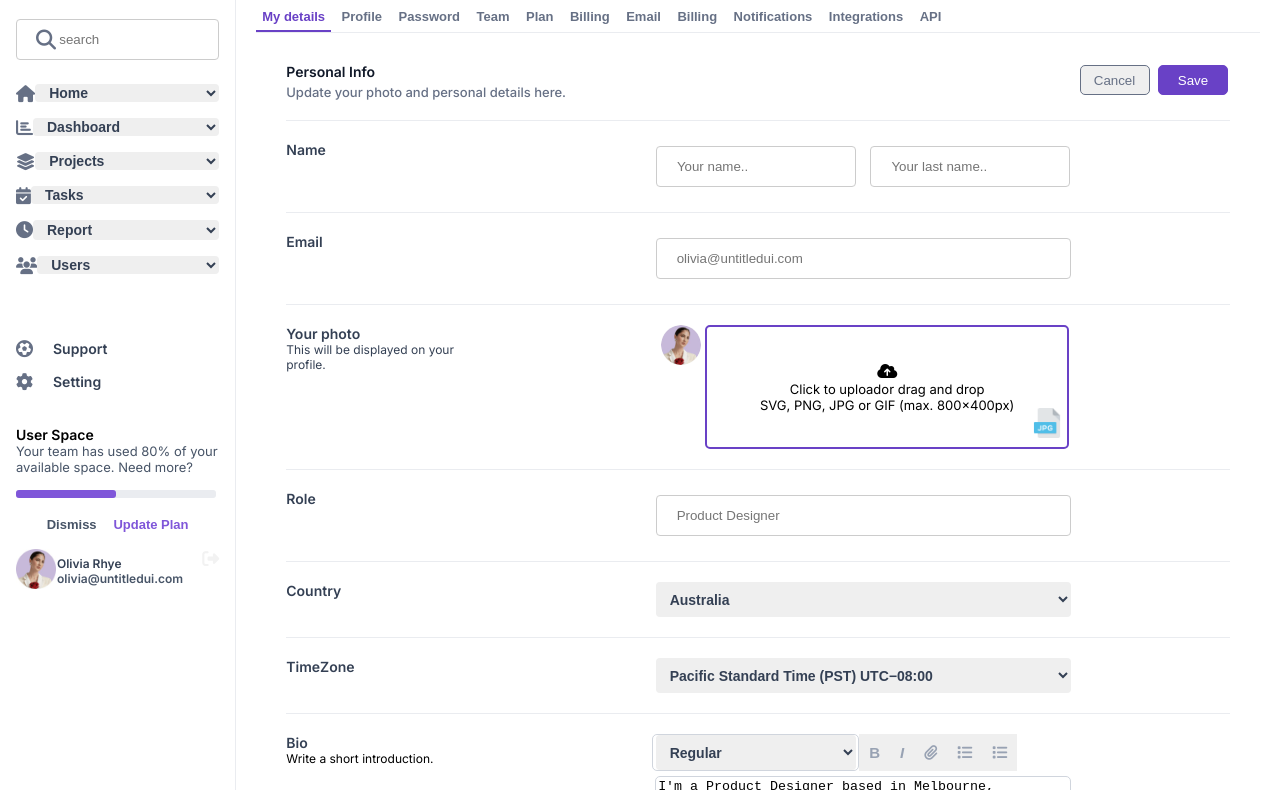
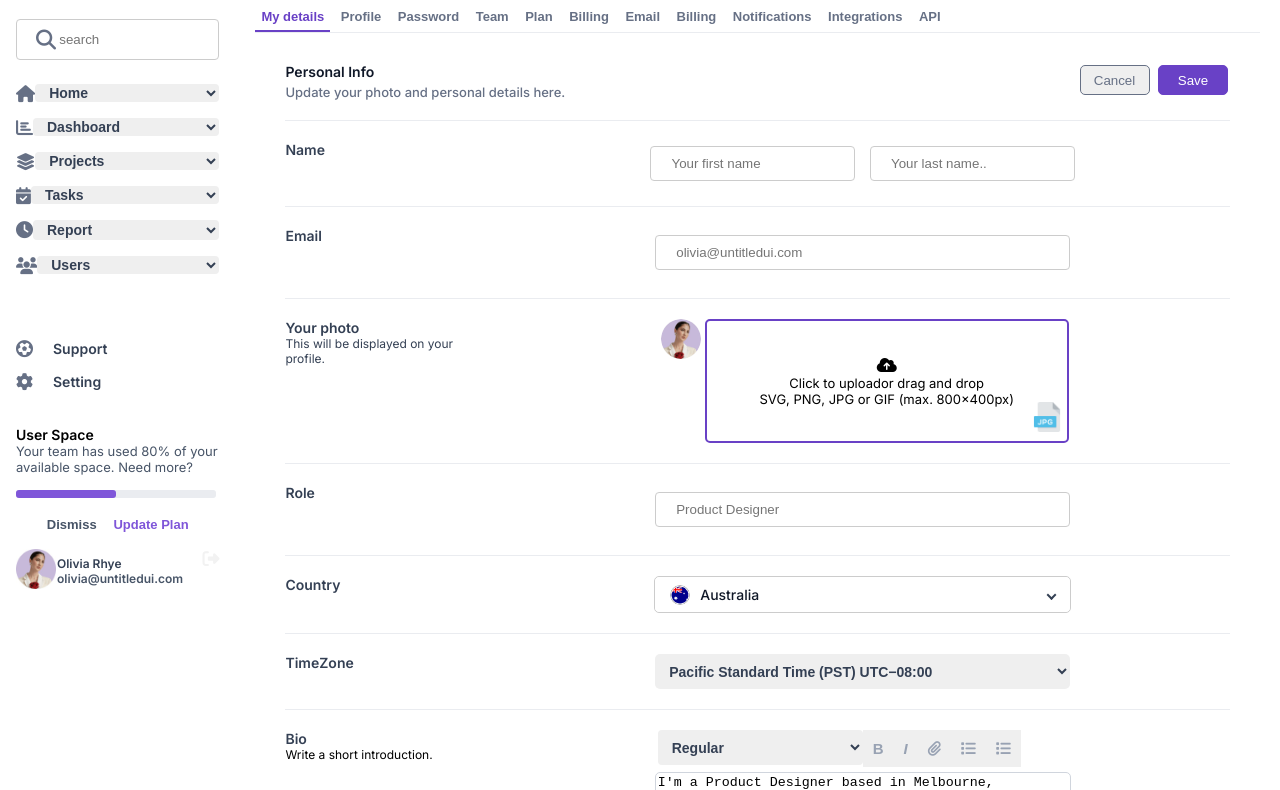
Before and after one commit to samanthahaque23/figma-task, a plain HTML site: page index.html in a window 1280 px wide. Shown: the part 81-871 px from the top of the page. Drawn offline with Linux system fonts and the light colour scheme.

Commit message:
new addition

```diff
--- a/custom-select.css
+++ b/custom-select.css
@@ -1,11 +1,4 @@
-        .select-container {
-            position: relative;
-            margin: 0 auto;
-            width: 415px;
-            border: 1px solid #EAECF0;
-            border-radius: 5px;
-            height: 35px;
-        }
+
 
         .select-container .select {
             position: relative;
@@ -13,6 +6,7 @@
             display: flex;
             align-items: center;
             padding: 0 15px;
+            border-radius: 5px;
             cursor: pointer;
             background-color: #fff;
         }
@@ -95,3 +89,17 @@
             font-weight: 500;
             color: #101828;
         }
+        .select-container {
+            position: relative;
+            margin: 0 auto;
+            width: 415px !important;
+            border: 1px solid #ccc;
+            border-radius: 5px;
+            height: 35px;
+
+        }
+        @media screen and (max-width: 1000) {
+            .select-container {
+                width: 100% !important ;
+            }
+          }
--- a/index.html
+++ b/index.html
@@ -4,6 +4,7 @@
     <meta name="viewport" content="width=device-width, initial-scale=1" />
     <link rel="stylesheet" href="style.css" />
     <link rel="stylesheet" href="setting-section.css" />
+    <link rel="stylesheet" href="custom-select.css" />
     <link
       rel="stylesheet"
       href="https://cdnjs.cloudflare.com/ajax/libs/font-awesome/6.5.2/css/all.min.css"
@@ -272,11 +273,11 @@
                 <label class="mobile-screen-label">First Name</label>
                 <label class="desktop-screen-label">Name</label>
               </div>
-              <div class="input-box">
-                <input type="text" placeholder="Your name.." />
+              <div class="input-box" >
+                <input style="height: 35px;" type="text" placeholder="Your first name" />
 
                 <label class="mobile-screen-label">Last Name</label>
-                <input type="text" placeholder="Your last name.." />
+                <input style="height: 35px;" type="text" placeholder="Your last name.." />
               </div>
             </div>
             <div class="email-input">
@@ -284,7 +285,7 @@
                 <label class="setting-form-label">Email</label>
               </div>
               <div class="input-box">
-                <input type="text" placeholder="olivia@untitledui.com" />
+                <input style="height: 35px;" type="text" placeholder="olivia@untitledui.com" />
               </div>
             </div>
             <div class="name-input">
@@ -320,7 +321,7 @@
                 <label class="setting-form-label">Role</label>
               </div>
               <div class="input-box">
-                <input type="text" placeholder="Product Designer" />
+                <input style="height: 35px;" type="text" placeholder="Product Designer" />
               </div>
             </div>
             <div class="email-input">
@@ -328,17 +329,24 @@
                 <label class="setting-form-label">Country</label>
               </div>
               <div class="select-box">
-                <select name="options">
-                  <option value="Home">
-                    <img
-                      class="responsive-align-img"
-                      src="australia.webp"
-                      alt=""
-                    />Australia
-                  </option>
-                  <option value="options">options</option>
-                  <option value="options">options</option>
-                </select>
+                <div class="select-container">
+                  <div class="select">
+                      <span id="input" class="select-country-input"> <img class="select-img" src="australia.webp" alt="flag"> Australia </span>
+                  </div>
+                  <div class="option-container">
+                      <div class="option">
+                          <label class="select-country-input"> <img class="select-img" src="australia.webp" alt="flag"> Australia </label>
+                      </div>
+                      <div class="option">
+                        <label class="select-country-input"> <img class="select-img" src="canada.jpg" alt="flag"> Canada </label>
+                      </div>
+
+                      <div class="option">
+                        <label class="select-country-input"> <img class="select-img" src="usa.png" alt="flag"> USA </label>
+                      </div>
+
+                  </div>
+              </div>
               </div>
             </div>
             <div class="email-input">
@@ -493,7 +501,26 @@ I'm a Product Designer based in Melbourne, Australia. I specialise in UX/UI desi
           x.className = "sidebar";
         }
       }
+      let selectContainer = document.querySelector(".select-container");
+        let select = document.querySelector(".select");
+        let input = document.getElementById("input");
+        let options = document.querySelectorAll(".select-container .option");
 
+        select.onclick = () => {
+            selectContainer.classList.toggle("active");
+        };
+
+        options.forEach((e) => {
+            e.addEventListener("click", () => {
+                input.innerHTML = e.innerHTML; // Update the displayed value
+                console.log(input.innerHTML);
+                selectContainer.classList.remove("active");
+                options.forEach((option) => {
+                    option.classList.remove("selected");
+                });
+                e.classList.add("selected");
+            });
+        });
     </script>
   </body>
 </html>
--- a/setting-section.css
+++ b/setting-section.css
@@ -84,13 +84,12 @@ button.cancel {
 }
 
 .name-input input {
-    width: 200px ;
+    width: 205px ;
     margin: 5px;
 }
 
 .email-input input {
     width: 415px ;
-    margin: 5px;
 }
 
 .input-box, .image-input-box, .select-box, .bio-edit {
@@ -167,19 +166,20 @@ button.cancel {
 }
 
 .select-box select {
-    height: 35px;
+    height: 35px !important;
     width: 415px;
+    border: 1px solid #D0D5DD;
+    border-radius: 5px;
 }
 
 .bio-select-box {
     height: 35px;
     width: 205px;
-    border: 1px solid #D0D5DD;
     border-radius: 5px;
 }
 
 .bio-text-editor {
-    width: 215px;
+    width: 205px;
     align-items: center;
     display: flex;
     justify-content: start;
--- a/style.css
+++ b/style.css
@@ -245,6 +245,7 @@ input[type=submit]:hover {
   display: none;
 }
 
+
 .name-input, .email-input, .responsive-align {
   display: flex;
 }
@@ -384,7 +385,6 @@ input[type=submit]:hover {
 
   .email-input input {
     width: 100% !important;
-    margin: 5px;
   }
 
   .select-box select {
@@ -454,10 +454,15 @@ input[type=submit]:hover {
 }
 
 .bio-select-box select {
-  width: 200px;
+  width: 205px;
   height: 35px;
 }
-
+.setting-section {
+  border-left: none !important;
+}
+.select-container {
+  width: 100% !important;
+}
 .bio-edit {
   justify-content: center;
 }
```
Also changed, not shown: canada.jpg (added), usa.png (added).
